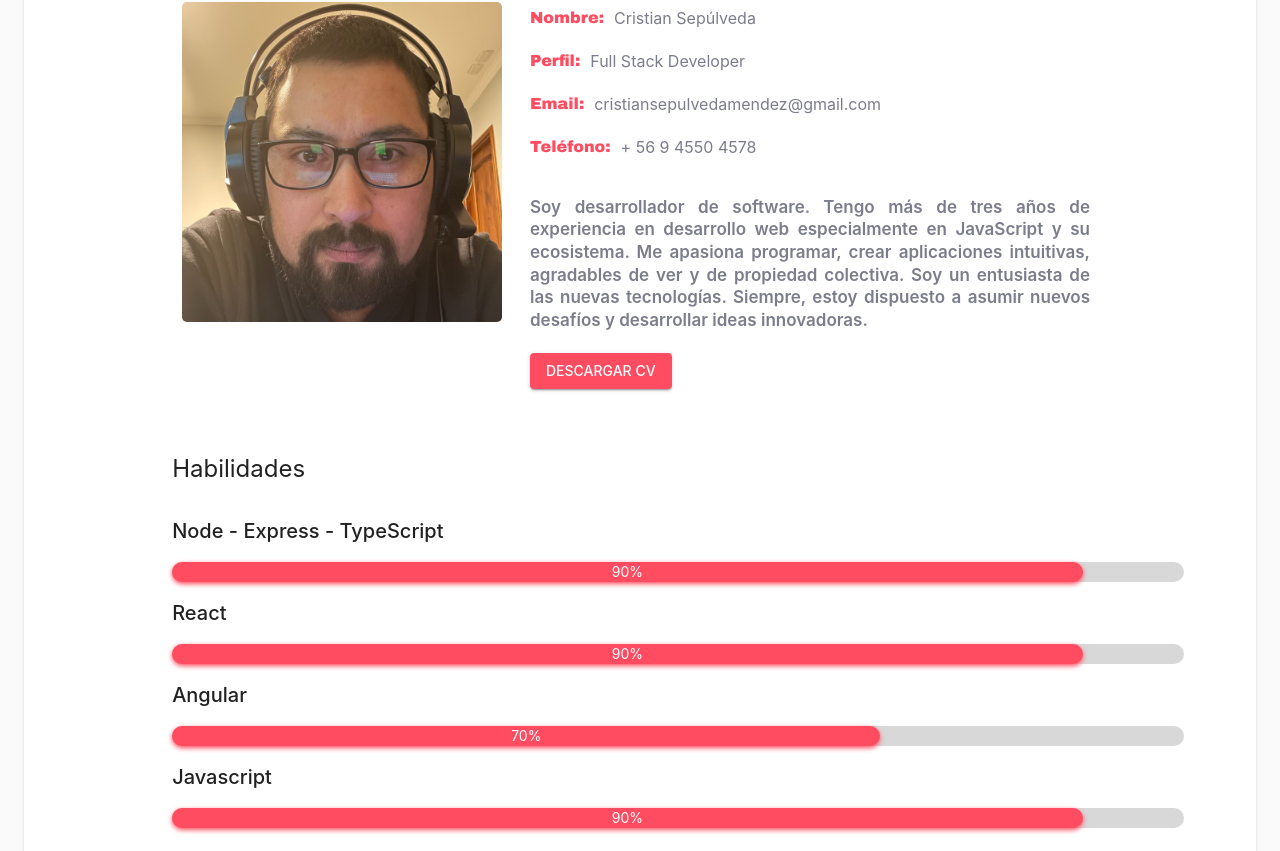
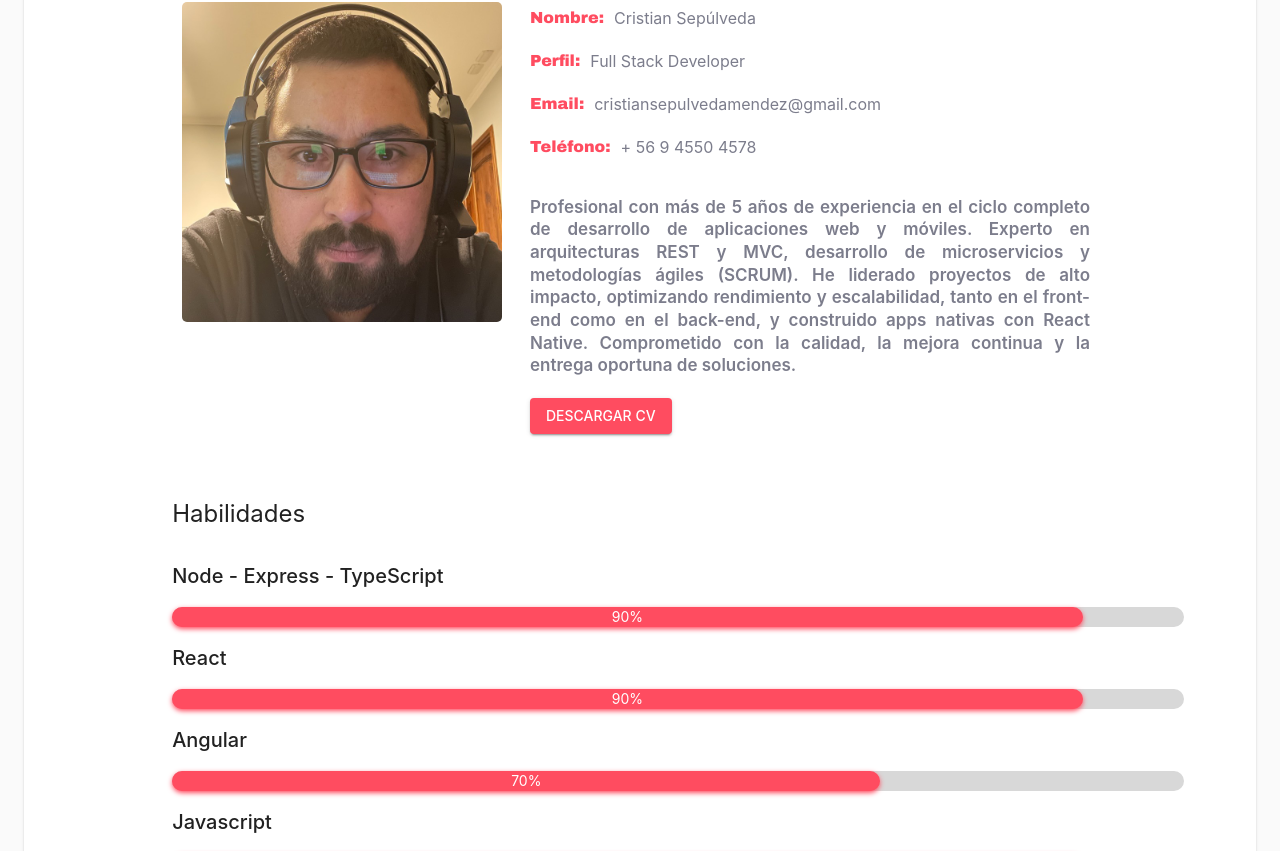
Before and after one commit to cristiansep/nextjs-material_ui-portfolio, a Next.js app: page / in a window 1280 px wide. Shown: the part 1098-1949 px from the top of the page. Built offline with nearby package versions, Linux system fonts and the light colour scheme; no server answers.

Commit message:
cv updated

```diff
--- a/data/index.js
+++ b/data/index.js
@@ -18,13 +18,8 @@ export const headData = {
       email: 'cristiansepulvedamendez@gmail.com',
       phone: '+ 56 9 4550 4578',
       img: '/images/new-me.jpeg',
-      resume: '/docs/cv-cristian-2024.pdf',
-      summary: ` Soy desarrollador de software.
-      Tengo más de tres años de experiencia en desarrollo web
-      especialmente en JavaScript y su ecosistema. Me apasiona programar,
-      crear aplicaciones intuitivas, agradables de ver y de propiedad colectiva.
-      Soy un entusiasta de las nuevas tecnologías. Siempre,
-      estoy dispuesto a asumir nuevos desafíos y desarrollar ideas innovadoras.`,
+      resume: '/docs/cv-2025.pdf',
+      summary: ` Profesional con más de 5 años de experiencia en el ciclo completo de desarrollo de aplicaciones web y móviles. Experto en arquitecturas REST y MVC, desarrollo de microservicios y metodologías ágiles (SCRUM). He liderado proyectos de alto impacto, optimizando rendimiento y escalabilidad, tanto en el front- end como en el back-end, y construido apps nativas con React Native. Comprometido con la calidad, la mejora continua y la entrega oportuna de soluciones.`,
     }
   ] ;
 
```
Also changed, not shown: 1 other file (tests, documents, lock files or other folders).
